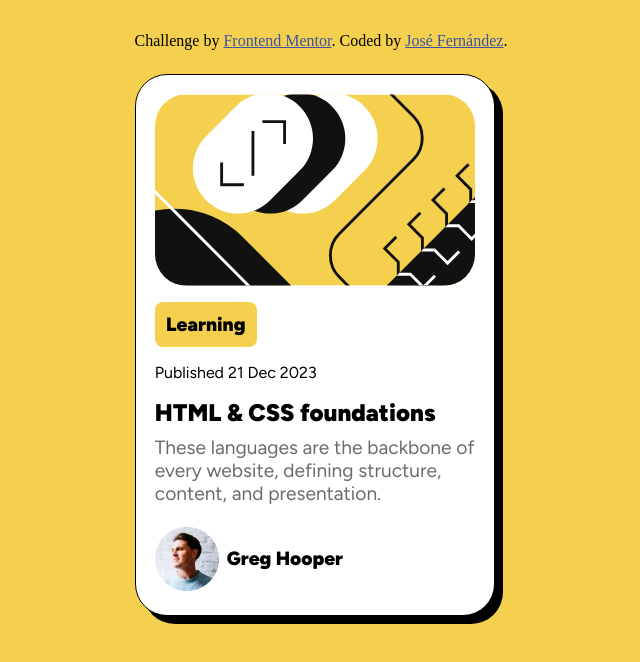
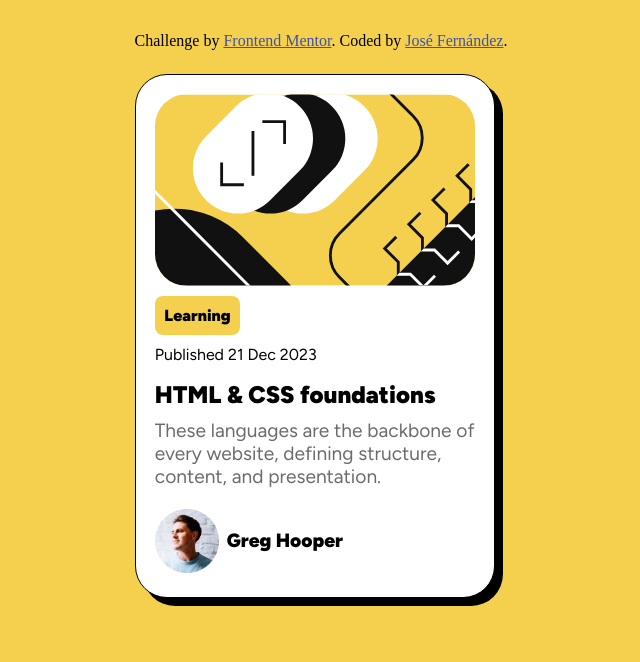
Before and after one commit to JSFGDev/blog-preview-card-main, a plain HTML site: page index.html in a window 1280 px wide. Shown: the whole page, without its empty margins (319-959 px from the left). Drawn offline with Linux system fonts and the light colour scheme.

Commit message:
minor changes (font-size)

```diff
--- a/index.html
+++ b/index.html
@@ -26,12 +26,12 @@
     </div>
 
     <div class="learning">
-      <h2>Learning</h2>
+      <h1>Learning</h1>
     </div>
 
     <p class="publishedDate">Published 21 Dec 2023</p>
 
-    <h1>HTML & CSS foundations</h1>
+    <h2>HTML & CSS foundations</h2>
 
     <div class="description">
       <p class="info">These languages are the backbone of every website, defining structure, content, and presentation.</p>
--- a/styles/styles.css
+++ b/styles/styles.css
@@ -58,23 +58,23 @@ body{
     gap: 2rem;
 }
 
-h1{
+h2{
     font-size: 1.5rem;
     font-weight: 900;
     margin: 1rem 0;
     margin-bottom: 0.6rem;
 }
-h1:hover{
+h2:hover{
     color: var(--yellow);
     cursor: pointer;
 }
-h2{
+h1{
     font-weight: 900;
     background-color: var(--yellow);
     display: inline-block;
     width: auto;
-    padding: 0.7rem;
-    font-size: 1.2rem;
+    padding: 0.6rem;
+    font-size: 1rem;
     border-radius: 0.5rem;
 }
 .publishedDate{
```
